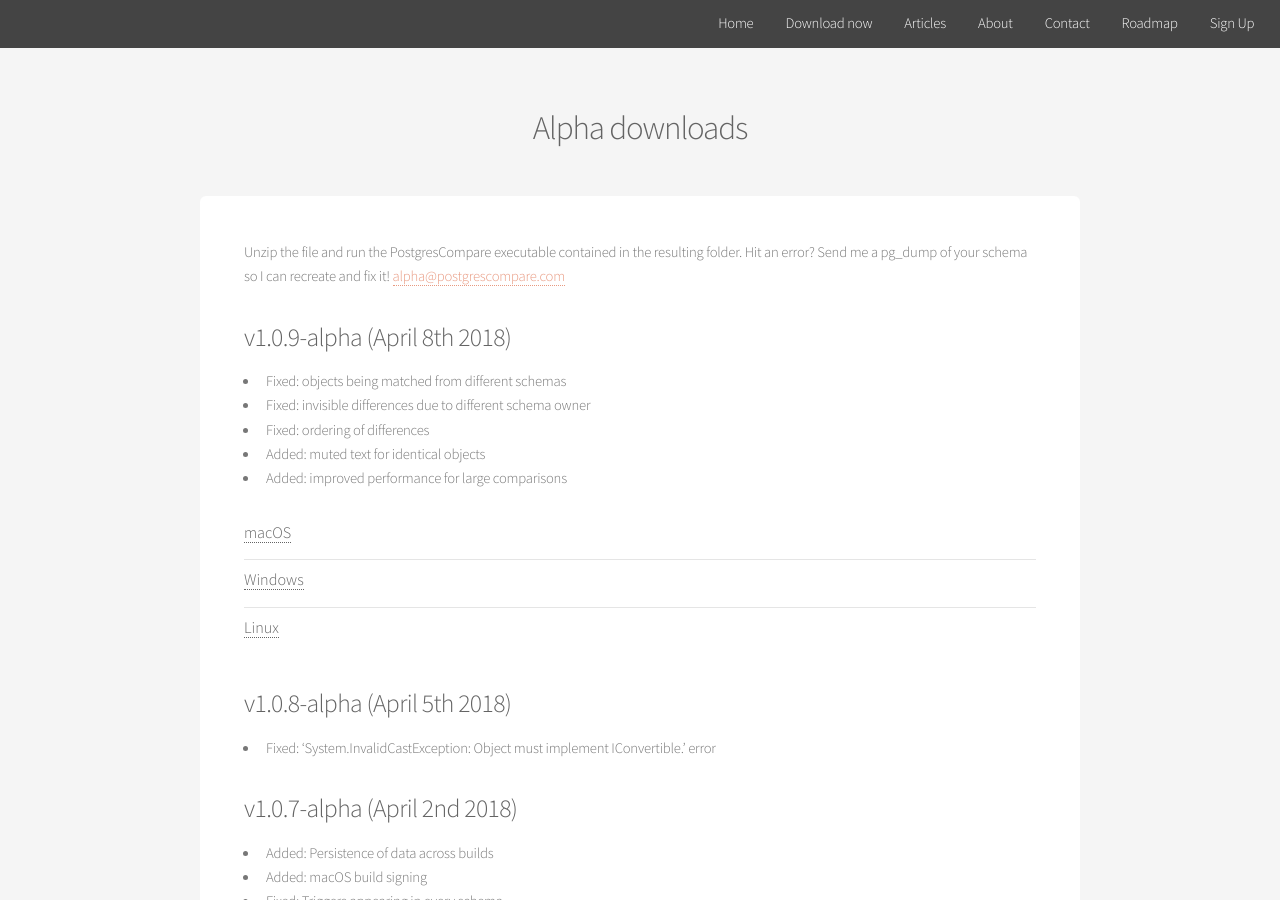
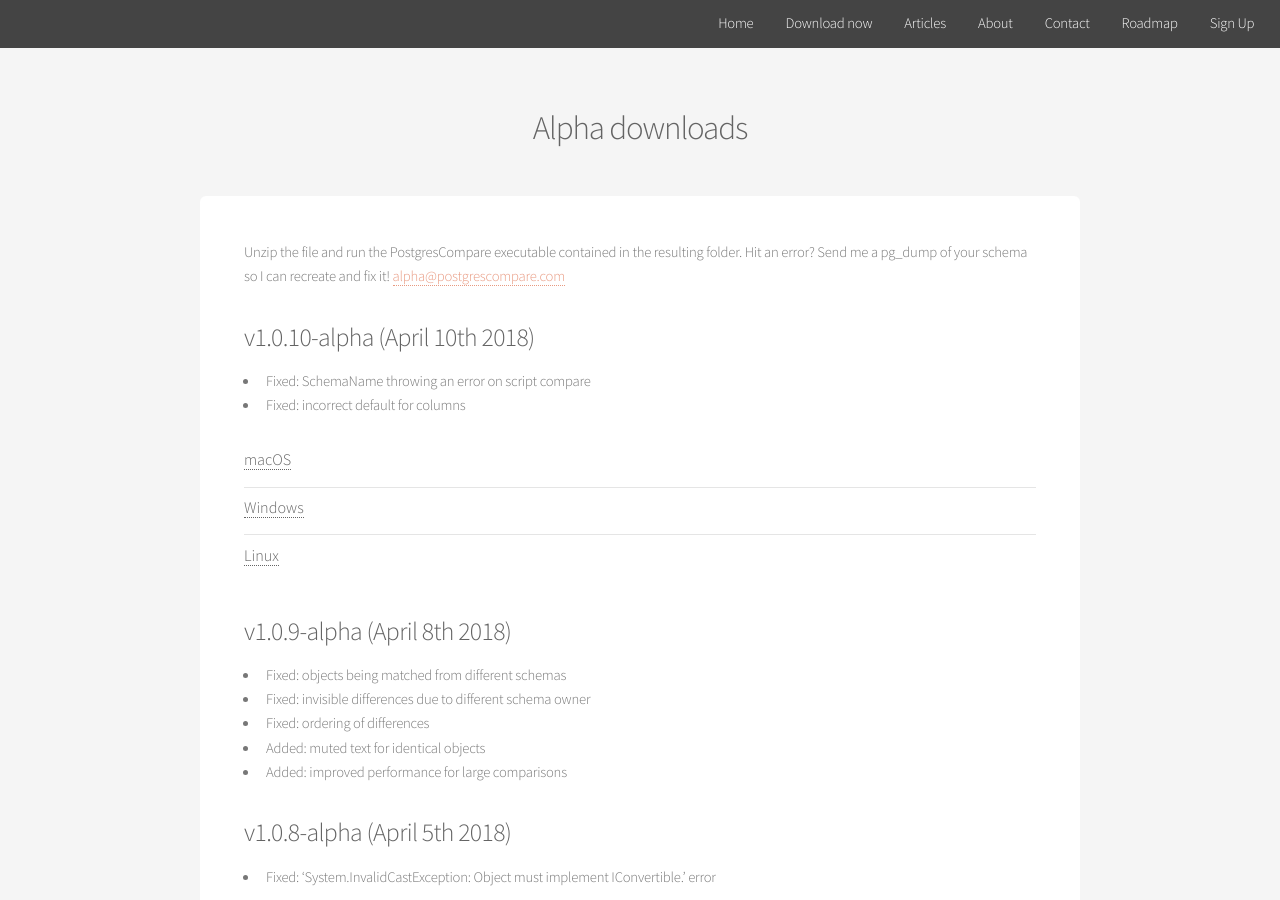
Before and after one commit to sql-migrate/backup2.sql-migrate.github.io, a Jekyll site: the page built from downloads.md, in a window 1280 px wide and 900 px high. Built offline with Jekyll 4.4.1, drawn with Linux system fonts in a browser that asks for light colours.

Commit message:
1.0.10-alpha

```diff
--- a/downloads.md
+++ b/downloads.md
@@ -5,35 +5,41 @@
 ---
 Unzip the file and run the PostgresCompare executable contained in the resulting folder. Hit an error? Send me a pg_dump of your schema so I can recreate and fix it! <a href="mailto:alpha@postgrescompare.com">alpha@postgrescompare.com</a>
 
+
+<h3>v1.0.10-alpha (April 10th 2018)</h3>
+  - Fixed: SchemaName throwing an error on script compare
+  - Fixed: incorrect default for columns
+  <ul class="alt">
+      <li>
+        <h4>
+          <a class="post-link"
+          onclick="var that=this;ga('send', 'event','Download','macOS 1.0.10-alpha',this.href);setTimeout(function(){location.href=that.href;},200);return false;"
+          href="http://downloads.postgrescompare.com/builds/PostgresCompare-darwin-x64_1.0.10-alpha.zip">macOS</a>
+        </h4>
+      </li>
+      <li>
+        <h4>
+          <a class="post-link"
+          onclick="var that=this;ga('send', 'event','Download','Windows 1.0.10-alpha',this.href);setTimeout(function(){location.href=that.href;},200);return false;"
+          href="http://downloads.postgrescompare.com/builds/PostgresCompare-win32-x64_1.0.10-alpha.zip">Windows</a>
+        </h4>
+      </li>
+      <li>
+        <h4>
+          <a class="post-link"
+          onclick="var that=this;ga('send', 'event','Download','Linux 1.0.10-alpha',this.href);setTimeout(function(){location.href=that.href;},200);return false;"
+          href="http://downloads.postgrescompare.com/builds/PostgresCompare-linux-x64_1.0.10-alpha.zip">Linux</a>
+        </h4>
+      </li>
+  </ul>
+
+
 <h3>v1.0.9-alpha (April 8th 2018)</h3>
   - Fixed: objects being matched from different schemas
   - Fixed: invisible differences due to different schema owner
   - Fixed: ordering of differences
   - Added: muted text for identical objects
   - Added: improved performance for large comparisons
-  <ul class="alt">
-      <li>
-        <h4>
-          <a class="post-link"
-          onclick="var that=this;ga('send', 'event','Download','macOS 1.0.9-alpha',this.href);setTimeout(function(){location.href=that.href;},200);return false;"
-          href="http://downloads.postgrescompare.com/builds/PostgresCompare-darwin-x64_1.0.9-alpha.zip">macOS</a>
-        </h4>
-      </li>
-      <li>
-        <h4>
-          <a class="post-link"
-          onclick="var that=this;ga('send', 'event','Download','Windows 1.0.9-alpha',this.href);setTimeout(function(){location.href=that.href;},200);return false;"
-          href="http://downloads.postgrescompare.com/builds/PostgresCompare-win32-x64_1.0.9-alpha.zip">Windows</a>
-        </h4>
-      </li>
-      <li>
-        <h4>
-          <a class="post-link"
-          onclick="var that=this;ga('send', 'event','Download','Linux 1.0.9-alpha',this.href);setTimeout(function(){location.href=that.href;},200);return false;"
-          href="http://downloads.postgrescompare.com/builds/PostgresCompare-linux-x64_1.0.9-alpha.zip">Linux</a>
-        </h4>
-      </li>
-  </ul>
 
 <h3>v1.0.8-alpha (April 5th 2018)</h3>
   - Fixed: 'System.InvalidCastException: Object must implement IConvertible.' error
```
